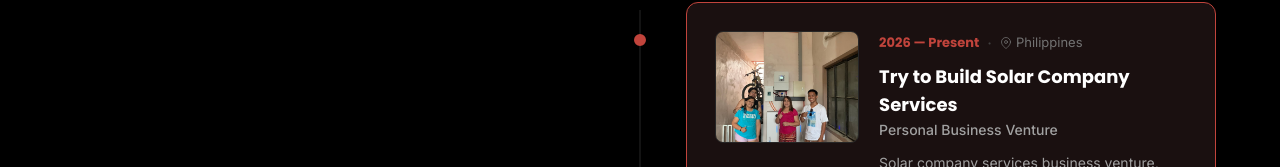
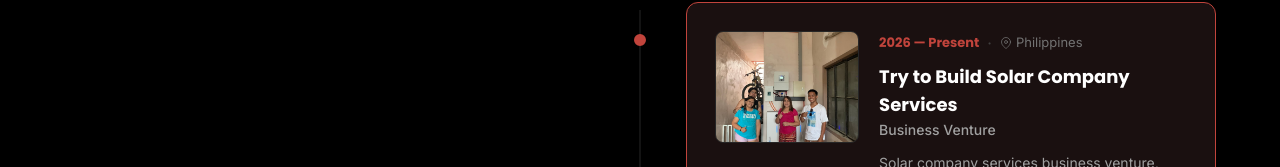
Before and after one commit to PAWN445/portfolio, a React (Vite) app: page /aboutme in a window 1280 px wide. Shown: the part 633-800 px from the top of the page. Built offline with nearby package versions, Linux system fonts and the light colour scheme.

Commit message:
add images and videos

```diff
--- a/src/data/Experience.ts
+++ b/src/data/Experience.ts
@@ -1,6 +1,10 @@
 import structure from "../assets/4core.jpg";
 import enumerator from "../assets/enumerator.jpeg";
+import enum1 from "../assets/enum1.jpg";
+import enum2 from "../assets/enum2.jpg";
 import graphic from "../assets/graphic.jpg";
+import graphics1 from "../assets/graphics1.jpg";
+import graphics2 from "../assets/graphics2.jpg";
 import marche from "../assets/marche.jpg";
 import marche1 from "../assets/marche1.jpg";
 import marche2 from "../assets/marche2.jpg";
@@ -13,6 +17,8 @@ import ecommerce from "../assets/ecom.jpeg";
 import jeffdatapc from "../assets/jeffdatapc.jpeg";
 import jeffdatapc1 from "../assets/jeffdatapc1.jpeg";
 import solar from "../assets/solar.jpg";
+import solar1 from "../assets/solar1.mp4";
+import solar2 from "../assets/solar2.mp4";
 import sales1 from "../assets/sales1.mp4";
 import sales2 from "../assets/sales2.mp4";
 import sales3 from "../assets/sales3.mp4";
@@ -35,15 +41,16 @@ export const experiences: Experience[] = [
   {
     year: "2026 — Present",
     role: "Try to Build Solar Company Services",
-    org: "Personal Business Venture",
+    org: "Business Venture",
     location: "Philippines",
     photos: [solar],
+    videos: [solar1, solar2],
     description:
       "Solar company services business venture, selling solar products online through Social Media, customer support, and conduct site visits.",
     tags: ["Installation", "Electrical", "Monitoring"],
     slug: "solar-company-services",
     story:
-      "I've dreamed for a long time that one day i'am become a owner/ceo of a company na hindi lang online-based kundi may totoong physical presence din — ganito yung Solar Company Services. Nagsimula ito sa curiosity ko sa solar energy, na lalo pang lumaki nung nakatrabaho ko yung GoSolar / Suntastic Solar Corp project bilang developer. Doon ko napansin kung gaano kalaki ang demand ng mga Pilipino para sa mas mura at sustainable na energy source. Kaya naisip kong subukan — mag-alok ng solar products sa social media, mag-conduct ng site visits, at personal na sagutin yung mga katanungan ng customers. Iba yung feeling kapag ikaw mismo yung nagbebenta at nag-aasikaso ng buong operations, mula sa marketing hanggang sa after-sales support. Marami pa akong natututunan araw-araw — pero dito ko rin nakikita kung paano pinagsasama ang technical background ko sa totoong business.",
+      "In this jurney my Brother and I trying to build a Solar Company. this company started when my brother asking a question regarding on how to run a advertising in Facebook. then time flew by, he comeback to me and said you should try to study about solar energy and solar materials and equipments. We try to build a Solar Company then i said okay, Then i start to research how to compute the monthly bills. to fit the system size of solar setup and more. then i start to create a logo, website, product design, find the right supplier of materials and equipment, create a content, in this journey i found out how big the demand of our felow filipinos for affordable and sustainable energy. I Dont know how to explain the feelings when you are handle or manage the daily operations. from marketing, graphics, contents, contact the suppliers, assisting customers inquiries, ads manager. I've learned a lot every day — This is also I discovered how to integrate my technical knowledge with real business operations, allowing me to better understand both the technical and customer-facing aspects of the business.",
   },
   {
     year: "2024 — 2025",
@@ -90,7 +97,7 @@ export const experiences: Experience[] = [
     role: "Graphic Designer / Seasonal",
     org: "Collective Solutions",
     location: "Quezon City, PH",
-    photos: [graphic],
+    photos: [graphic, graphics1, graphics2],
     description:
       "Designed seasonal marketing materials for clients, including social media graphics, email templates, and promotional banners.",
     tags: ["Wedding Cards", "Holiday Cards", "Social Media Graphics"],
@@ -103,7 +110,7 @@ export const experiences: Experience[] = [
     role: "Enumerator",
     org: "Philippine Statistics Authority — 2019 Census of Population and Housing",
     location: "Metro Manila, PH",
-    photos: [enumerator],
+    photos: [enumerator, enum1, enum2],
     description:
       "Conducted household surveys and collected data for the 2019 Census of Population and Housing, contributing to national statistical analysis and planning.",
     tags: ["Field Surveys", "Data Collection"],
```
Also changed, not shown: 2 other files (tests, documents, lock files or other folders).
